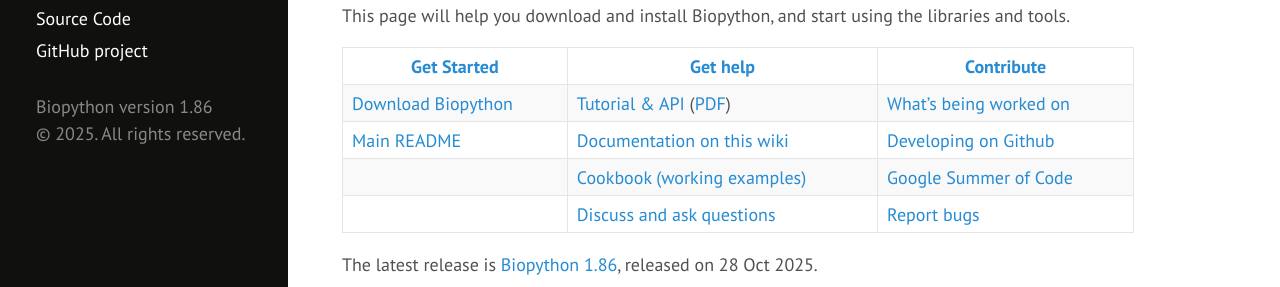
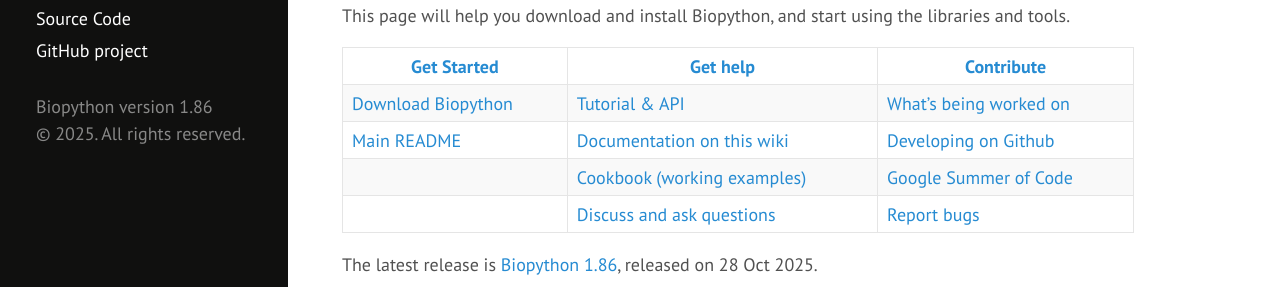
Before and after one commit to biopython/biopython.github.io, a Jekyll site: the page built from wiki/Biopython.md, in a window 1280 px wide. Shown: the part 503-790 px from the top of the page. Built offline with Jekyll 4.4.1, drawn with Linux system fonts in a browser that asks for light colours.

Commit message:
Don't currently have a PDF of the Tutorial
See #213

```diff
--- a/wiki/Biopython.md
+++ b/wiki/Biopython.md
@@ -37,7 +37,7 @@ the libraries and tools.
 
 | [Get Started](wiki/Getting_Started "wikilink")                                                                                                      | [ Get help](wiki/Documentation "wikilink")                                                                                           | [ Contribute](wiki/Contributing "wikilink")                                                                                        |
 |------------------------------------------------------------------------------------------------------------------------------------------------|---------------------------------------------------------------------------------------------------------------------------------|-------------------------------------------------------------------------------------------------------------------------------|
-| [ Download Biopython](wiki/Download "wikilink")                                                                                                     | [Tutorial & API](https://biopython.org/docs/latest/) ([PDF](https://biopython.org/DIST/docs/tutorial/Tutorial.pdf)) | [ What's being worked on](wiki/Active_projects "wikilink")                                                                         |
+| [ Download Biopython](wiki/Download "wikilink")                                                                                                     | [Tutorial & API](https://biopython.org/docs/latest/) | [ What's being worked on](wiki/Active_projects "wikilink")                                                                         |
 | [Main README](https://github.com/biopython/biopython/blob/master/README.rst) | [ Documentation on this wiki](wiki/Category%3AWiki_Documentation "wikilink")                                                         | [ Developing on Github ](wiki/GitUsage "wikilink")                                                                                 |
 |                                                                                                                                                | [ Cookbook (working examples)](wiki/Category%3ACookbook "wikilink")                                                                  | [Google Summer of Code](wiki/Google_Summer_of_Code "wikilink")                                                                     |
 |                                                                                                                                                | [ Discuss and ask questions](wiki/Mailing_lists "wikilink")                                                                          | [Report bugs](https://github.com/biopython/biopython/issues) |
```
